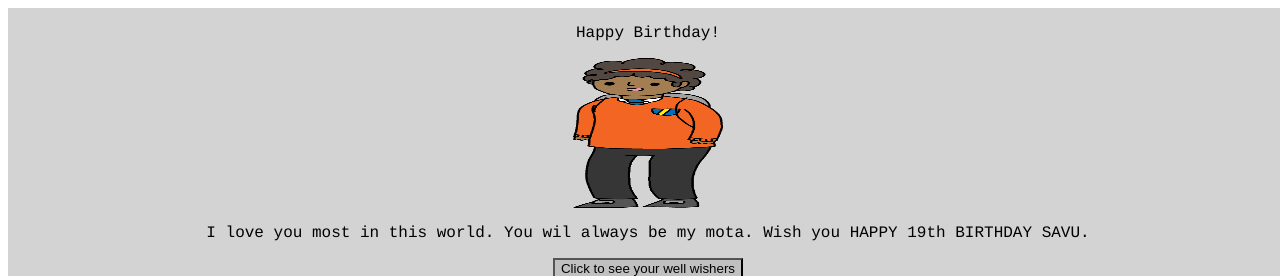
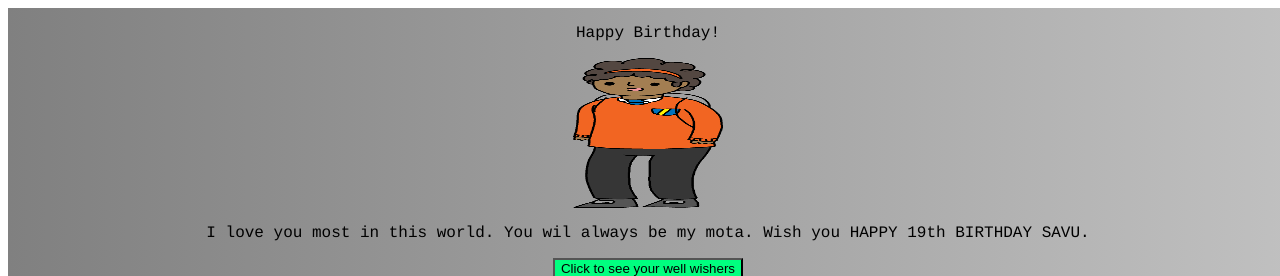
Before and after one commit to harshita133/satvik-s-bday, a PHP site: page /index1.html in a window 1280 px wide. Shown: the top 276 px of the page. Run offline with PHP 8.4, Linux system fonts and the light colour scheme.

Commit message:
initial commit

```diff
--- a/style.css
+++ b/style.css
@@ -1,7 +1,7 @@
 #outside {
   z-index: 1;
   position: absolute;
-  background-color: lightgray;
+  background-image:linear-gradient(to right, gray,silver);
   width: 100%;
   height: 100%;
   text-align: center;
@@ -62,5 +62,11 @@
 }
 
 button {
-  background: silver;
+  background: springgreen;
 }
+button:hover{
+  background-color: red;
+  color: white;
+  padding: 5px;
+  font-weight: bolder;
+}
```
